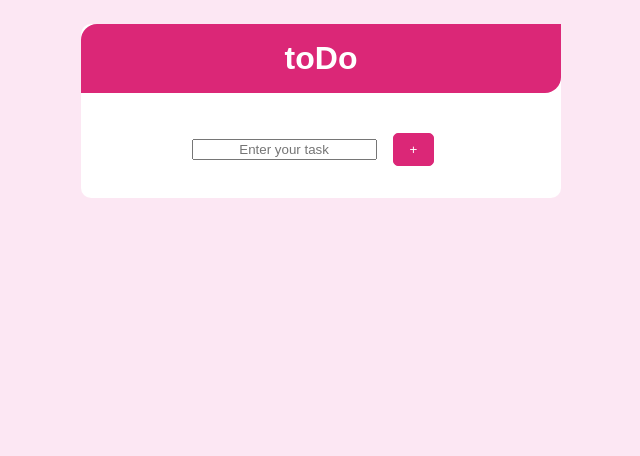
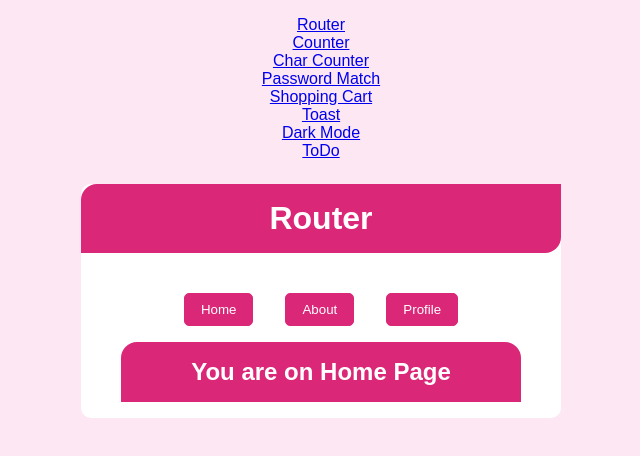
Before and after one commit to SlaYpoint/react-excercises, a React (Create React App) app: page / in a window 1280 px wide. Shown: the top 456 px of the page, without its empty margins (319-959 px from the left). Built offline with nearby package versions, Linux system fonts and the light colour scheme.

Commit message:
added routes

```diff
--- a/package.json
+++ b/package.json
@@ -10,6 +10,7 @@
   "dependencies": {
     "react": "17.0.2",
     "react-dom": "17.0.2",
+    "react-router-dom": "5.2.0",
     "react-scripts": "4.0.0"
   },
   "devDependencies": {
--- a/src/App.js
+++ b/src/App.js
@@ -1,5 +1,6 @@
 import './styles.css';
 import React from 'react';
+import { Link, Route, Switch } from 'react-router-dom';
 import { Counter } from './components/Counter';
 import CharCounter from './components/CharCounter';
 import PasswordMatch from './components/PasswordMatch';
@@ -12,6 +13,34 @@ import ToDo from './components/ToDo/ToDo';
 export default function App() {
 	return (
 		<div className="App">
+			<nav className="navbar">
+				<ul className="navlink">
+					<li>
+						<Link to="/">Router</Link>
+					</li>
+					<li>
+						<Link to="/counter">Counter</Link>
+					</li>
+					<li>
+						<Link to="/charcounter">Char Counter</Link>
+					</li>
+					<li>
+						<Link to="/password">Password Match</Link>
+					</li>
+					<li>
+						<Link to="/cart">Shopping Cart</Link>
+					</li>
+					<li>
+						<Link to="/toast">Toast</Link>
+					</li>
+					<li>
+						<Link to="/darkmode">Dark Mode</Link>
+					</li>
+					<li>
+						<Link to="/todo">ToDo</Link>
+					</li>
+				</ul>
+			</nav>
 			{/* <Counter /> */}
 			{/* <CharCounter /> */}
 			{/* <PasswordMatch /> */}
@@ -19,7 +48,31 @@ export default function App() {
 			{/* <SwitchTabs /> */}
 			{/* <Toast /> */}
 			{/* <DarkMode /> */}
-			<ToDo />
+			{/* <ToDo /> */}
+			<Route exact path="/">
+				<SwitchTabs />
+			</Route>
+			<Route path="/counter">
+				<Counter />
+			</Route>
+			<Route path="/charcounter">
+				<CharCounter />
+			</Route>
+			<Route path="/password">
+				<PasswordMatch />
+			</Route>
+			<Route path="/cart">
+				<ShoppingCart />
+			</Route>
+			<Route path="/toast">
+				<Toast />
+			</Route>
+			<Route path="/darkmode">
+				<DarkMode />
+			</Route>
+			<Route path="/todo">
+				<ToDo />
+			</Route>
 		</div>
 	);
 }
--- a/src/index.js
+++ b/src/index.js
@@ -1,12 +1,15 @@
 import { StrictMode } from "react";
 import ReactDOM from "react-dom";
+import {BrowserRouter} from "react-router-dom";
 
 import App from "./App";
 
 const rootElement = document.getElementById("root");
 ReactDOM.render(
   <StrictMode>
-    <App />
+    <BrowserRouter>
+      <App />
+    </BrowserRouter>
   </StrictMode>,
   rootElement
 );
```
